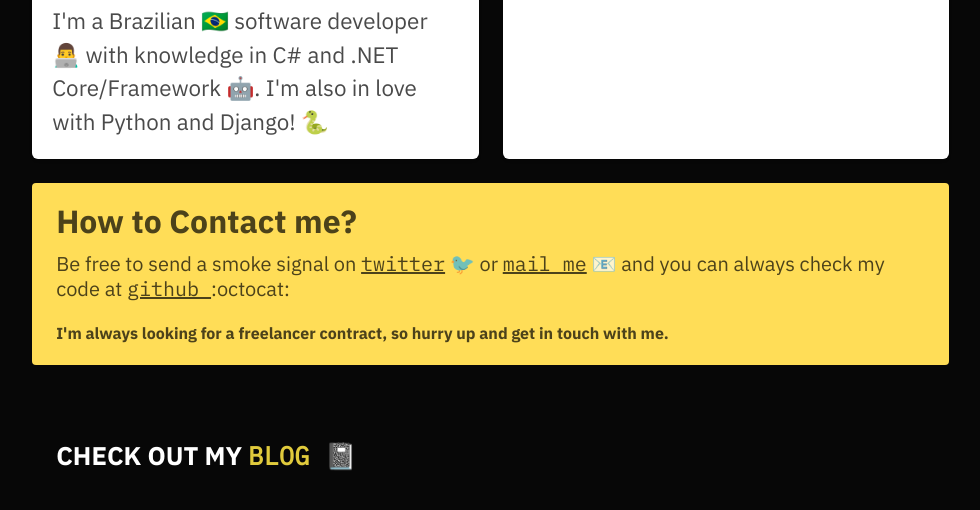
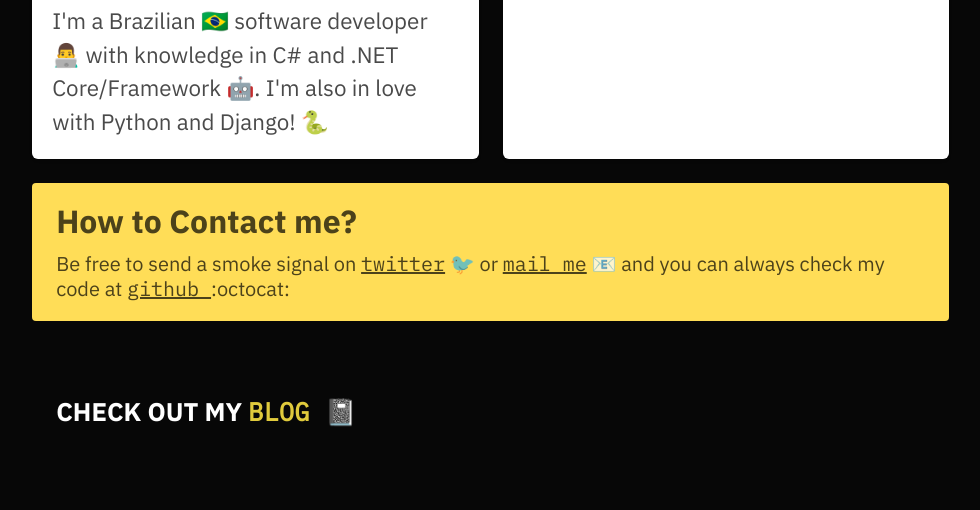
Before and after one commit to tassan/tassan.github.io, a Jekyll site: the page built from index.md, in a window 1280 px wide, cut to the strip 251-761 px from the top of the page. Shown: the whole strip, without its empty margins (267-1247 px from the left). Built offline with Jekyll 4.4.1, drawn with Linux system fonts in a browser that asks for light colours; comment, search, counter and statistics services are not loaded.

Commit message:
Update on home page

```diff
--- a/_layouts/home.html
+++ b/_layouts/home.html
@@ -40,7 +40,6 @@ layout: default
                         <article class="tile is-child notification is-warning">
                             <p class="title">How to Contact me?</p>
                             <p class="subtitle">Be free to send a smoke signal on <a href="https://twitter.com/ftassan">twitter</a> &#x1F426; or <a href="mailto:ftassan@outlook.com">mail me</a> &#x1F4E7; and you can always check my code at <a href="https://github.com/tassan">github </a>:octocat:</p>
-                            <strong>I'm always looking for a freelancer contract, so hurry up and get in touch with me. </strong>
                         </article>
                     </div>
                 </div>
```
